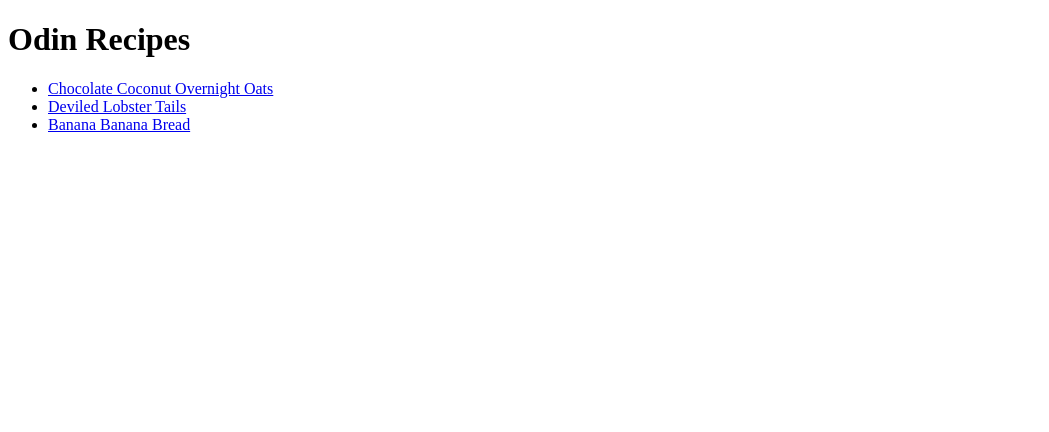
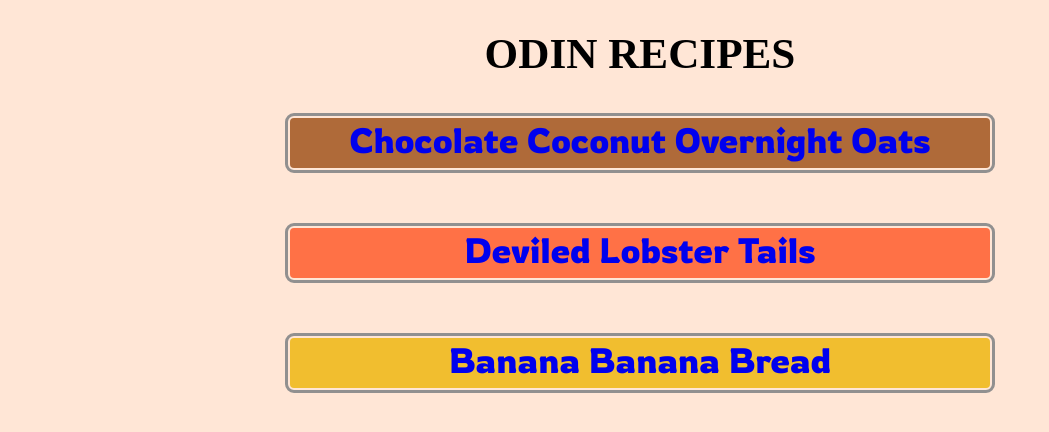
Before and after one commit to heldersrvio/odin-recipes, a plain HTML site: page index.html in a window 1280 px wide. Shown: the whole page, without its empty margins (0-1049 px from the left). Drawn offline with Linux system fonts and the light colour scheme.

Commit message:
FEAT: ADD STYLING

```diff
--- a/index.html
+++ b/index.html
@@ -3,18 +3,19 @@
 <head>
   <title>Odin Recipes</title>
   <meta charset="utf-8" />
+  <link rel="stylesheet" href="styles.css" />
 </head>
 <body>
   <h1>Odin Recipes</h1>
   <ul>
     <li>
-      <a href="recipes/overnight-oats.html">Chocolate Coconut Overnight Oats</a>
+      <a id="chocolate-a" href="recipes/overnight-oats.html">Chocolate Coconut Overnight Oats</a>
     </li>
     <li>
-      <a href="recipes/lobster.html">Deviled Lobster Tails</a>
+      <a id="lobster-a" href="recipes/lobster.html">Deviled Lobster Tails</a>
     </li>
     <li>
-      <a href="recipes/banana-bread.html">Banana Banana Bread</a>
+      <a id="bread-a" href="recipes/banana-bread.html">Banana Banana Bread</a>
     </li>
   </ul>
 </body>
--- /dev/null
+++ b/recipes/styles.css
@@ -0,0 +1,35 @@
+body {
+    text-align: center;
+    color: rgb(255, 255, 255);
+}
+
+h1 {
+    font-family: 'Rowdies', cursive;
+    font-size: 2.5rem;
+}
+
+h2 {
+    text-transform: uppercase;
+}
+
+img {
+    width: 50%;
+    height: auto;
+}
+
+ul, ol, li {
+    padding: 0;
+    list-style-type: none;
+}
+
+#chocolate-body {
+    background-color: rgb(175, 106, 57);
+}
+
+#bread-body {
+    background-color: rgb(241, 190, 47);
+}
+
+#lobster-body {
+    background-color: rgb(255, 113, 70);
+}
--- /dev/null
+++ b/styles.css
@@ -0,0 +1,55 @@
+@import url('https://fonts.googleapis.com/css2?family=Rowdies:wght@300;400&display=swap');
+
+body {
+    text-align: center;
+    margin: 0;
+    padding: 0;
+    background-color: rgb(255, 230, 214);
+}
+
+ul {
+    list-style-type: none;
+    margin-left: calc(50% - 350px);
+    padding: 0;
+}
+
+h1 {
+    text-transform: uppercase;
+    font-size: 2.7rem;
+    display: block;
+    margin-bottom: 40px;
+}
+
+li {
+    margin-bottom: 60px;
+}
+
+li > a {
+    font-family: 'Rowdies', cursive;
+    background-color: white;
+    display: block;
+    width: 700px;
+    height: 50px;
+    font-size: 35px;
+    border-radius: 4px;
+    outline: 3px solid rgb(145, 144, 144);
+    outline-offset: 2px;
+    line-height: normal;
+    text-decoration: none;
+}
+
+li > a:hover {
+    transform: scale(1.1);
+}
+
+#chocolate-a {
+    background-color: rgb(175, 106, 57);
+}
+
+#lobster-a {
+    background-color: rgb(255, 113, 70);
+}
+
+#bread-a {
+    background-color: rgb(241, 190, 47);
+}
```
Also changed, not shown: recipes/banana-bread.html (+3 -2 lines), recipes/lobster.html (+3 -2 lines), recipes/overnight-oats.html (+3 -2 lines).
